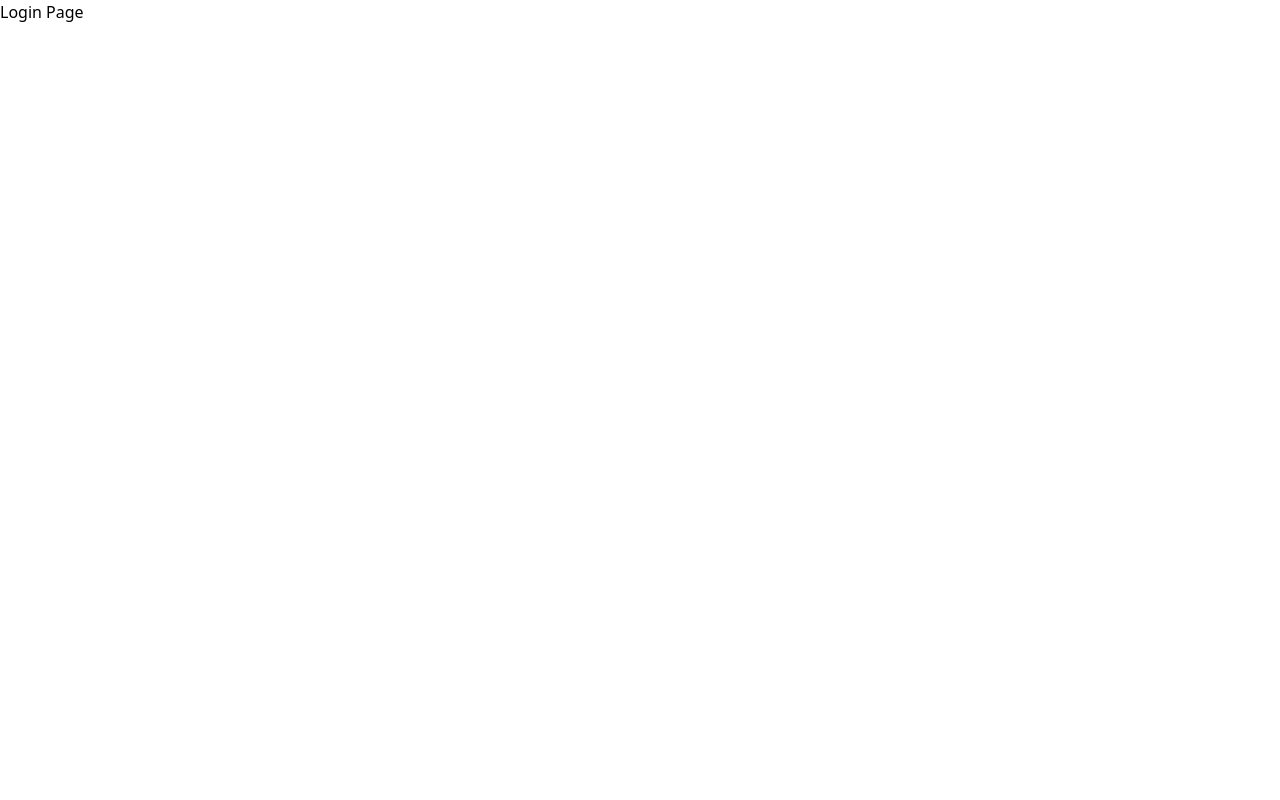
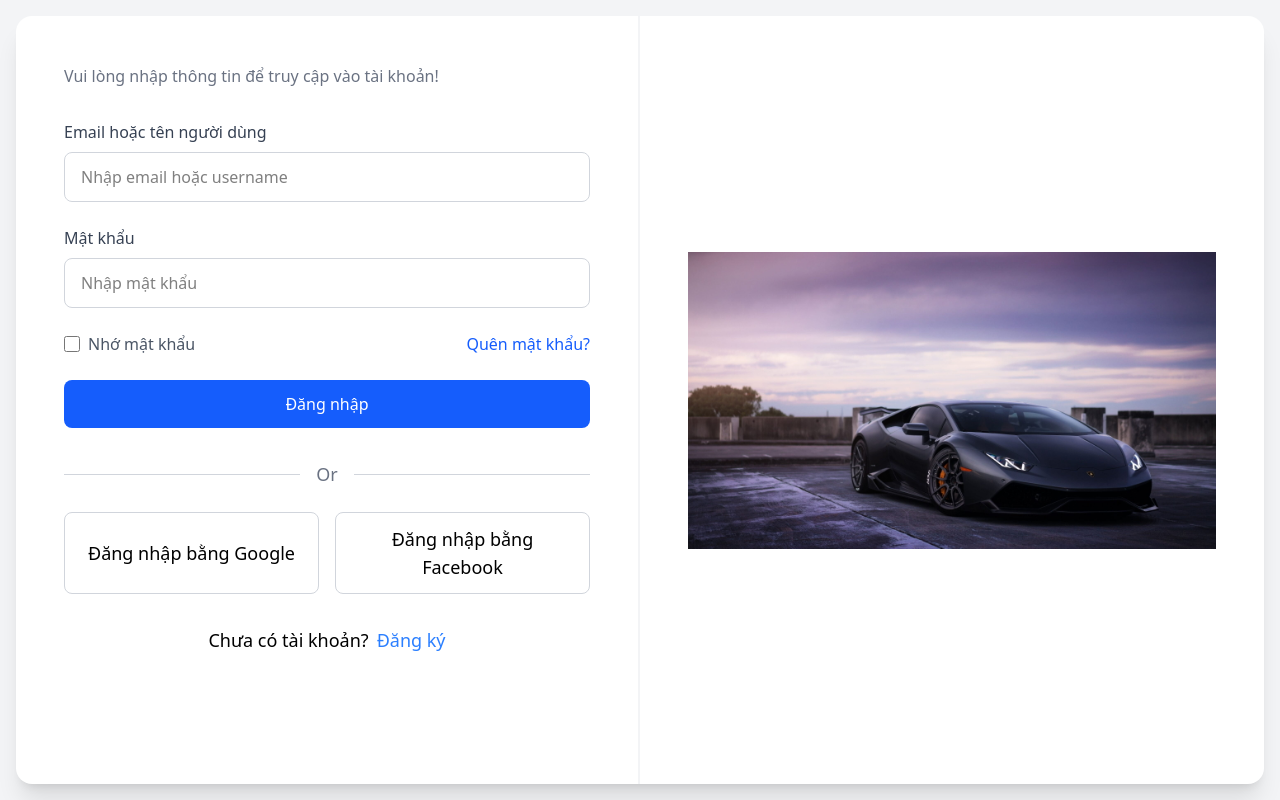
Before and after one commit to masterquanh06/auto-drive, a React (Vite) app: page /login in a window 1280 px wide. Built offline with nearby package versions, Linux system fonts and the light colour scheme.

Commit message:
add login page
quanh ăn cứt

```diff
--- a/package.json
+++ b/package.json
@@ -23,6 +23,6 @@
     "@vitejs/plugin-react": "^4.3.4",
     "typescript": "^5.8.2",
     "typescript-eslint": "^8.27.0",
-    "vite": "^6.2.2"
+    "vite": "^6.2.3"
   }
 }
--- a/src/Components/Header.tsx
+++ b/src/Components/Header.tsx
@@ -16,9 +16,9 @@ export default function Header() {
                     <a className="hover:text-blue-500 cursor-pointer flex items-center">About</a>
                     <a className="hover:text-blue-500 cursor-pointer flex items-center">Contact</a>
                     <CartIcon/>
-                    <button className="text-gray-700 hover:bg-blue-600 px-4 py-2 rounded-lg transition">
+                    <a href="/login"  className="text-gray-700 hover:bg-blue-600 px-4 py-2 rounded-lg transition">
                         Sign In
-                    </button>
+                    </a>
 
 
                 </ul>
--- a/src/pages/Login.tsx
+++ b/src/pages/Login.tsx
@@ -1,9 +1,87 @@
 import React from 'react';
+import Background from '../assets/images/Background.jpg'
 
 function Login() {
-    return (
-        <div>Login Page</div>
-    )
+  return (
+    <div className="min-h-screen bg-gray-100 flex items-center justify-center p-4">
+      {/* Container */}
+      <div className="flex flex-col md:flex-row bg-white rounded-2xl shadow-xl overflow-hidden max-w-7xl w-full h-[96vh] min-h-[750px]">
+        {/* Layer trái */}
+        <div className="w-full md:w-1/2 p-12 space-y-8 border-r-2 border-gray-100">
+          <div className="">
+
+            <p className="text-gray-500">Vui lòng nhập thông tin để truy cập vào tài khoản!</p>
+          </div>
+
+          <form className="space-y-6">
+            <div>
+              <label className="block text-gray-700 mb-2">Email hoặc tên người dùng</label>
+              <input
+                type="text"
+                placeholder="Nhập email hoặc username"
+                className="w-full px-4 py-3 border border-gray-300 rounded-lg focus:outline-none focus:ring-2 focus:ring-blue-500"
+              />
+            </div>
+
+            <div>
+              <label className="block text-gray-700 mb-2">Mật khẩu</label>
+              <input
+                type="password"
+                placeholder="Nhập mật khẩu"
+                className="w-full px-4 py-3 border border-gray-300 rounded-lg focus:outline-none focus:ring-2 focus:ring-blue-500"
+              />
+            </div>
+
+            <div className="flex items-center justify-between">
+              <div className="flex items-center">
+                <input
+                  type="checkbox"
+                  className="h-4 w-4 text-blue-600 focus:ring-blue-500"
+                />
+                <label className="ml-2 text-gray-600">Nhớ mật khẩu</label>
+              </div>
+              <a href="#" className=" text-blue-600 hover:text-blue-500">Quên mật khẩu?</a>
+            </div>
+
+            <button className="w-full bg-blue-600 text-white py-3 rounded-lg hover:bg-blue-700 transition-colors">
+              Đăng nhập
+            </button>
+          </form>
+
+          <div className="flex items-center justify-center w-full my-4">
+            <div className="flex-grow h-px bg-gray-300"></div>
+            <span className="px-4 text-gray-500 text-lg font-medium">Or</span>
+            <div className="flex-grow h-px bg-gray-300"></div>
+          </div>
+
+          <div className="mt-6 grid grid-cols-2 gap-4">
+            <button className="flex items-center justify-center py-3 px-4 border border-gray-300 rounded-lg hover:bg-gray-200">
+              <span className="text-lg">Đăng nhập bằng Google</span>
+            </button>
+            <button className="flex items-center justify-center py-3 px-4 border border-gray-300 rounded-lg hover:bg-gray-200">
+              <span className="text-lg">Đăng nhập bằng Facebook</span>
+            </button>
+          </div>
+
+          <div className="flex items-center justify-center gap-2 ">
+            <a className='text-lg'>Chưa có tài khoản?  </a>
+            <a href="/signup" className=" text-blue-500 text-lg hover:text-blue-700">Đăng ký</a>
+          </div>
+
+        </div>
+
+        {/* Layer phải */}
+        <div className="w-full md:w-1/2 p-12 relative ">
+        <img
+            src={Background}
+            alt="Login Background"
+            className="w-full h-full object-contain rounded-lg"
+        />
+        </div>
+
+      </div>
+    </div>
+  );
 }
 
 export default Login;
--- /dev/null
+++ b/src/pages/SignUp.tsx
@@ -0,0 +1,11 @@
+import React from 'react';
+
+const Signup = () => {
+    return (
+        <div>
+            <a>àafsà</a>
+        </div>
+    );
+}
+
+export default Signup;
--- a/src/router/index.tsx
+++ b/src/router/index.tsx
@@ -1,7 +1,7 @@
 import { createBrowserRouter, Outlet } from "react-router";
 import Login from "../pages/Login";
 import Home from "../pages/Home";
-
+import SignUp from "../pages/SignUp";
 
 // Fixed AuthLayout component with proper return statement
 const AuthLayout = () => {
@@ -19,6 +19,10 @@ export default createBrowserRouter([
             {
                 element: <Home />,
                 path: '/'
+            },
+            {
+                element: <SignUp />,
+                path: '/signup'
             }
         ]
     }
```
Also changed, not shown: 1 other file (tests, documents, lock files or other folders).
